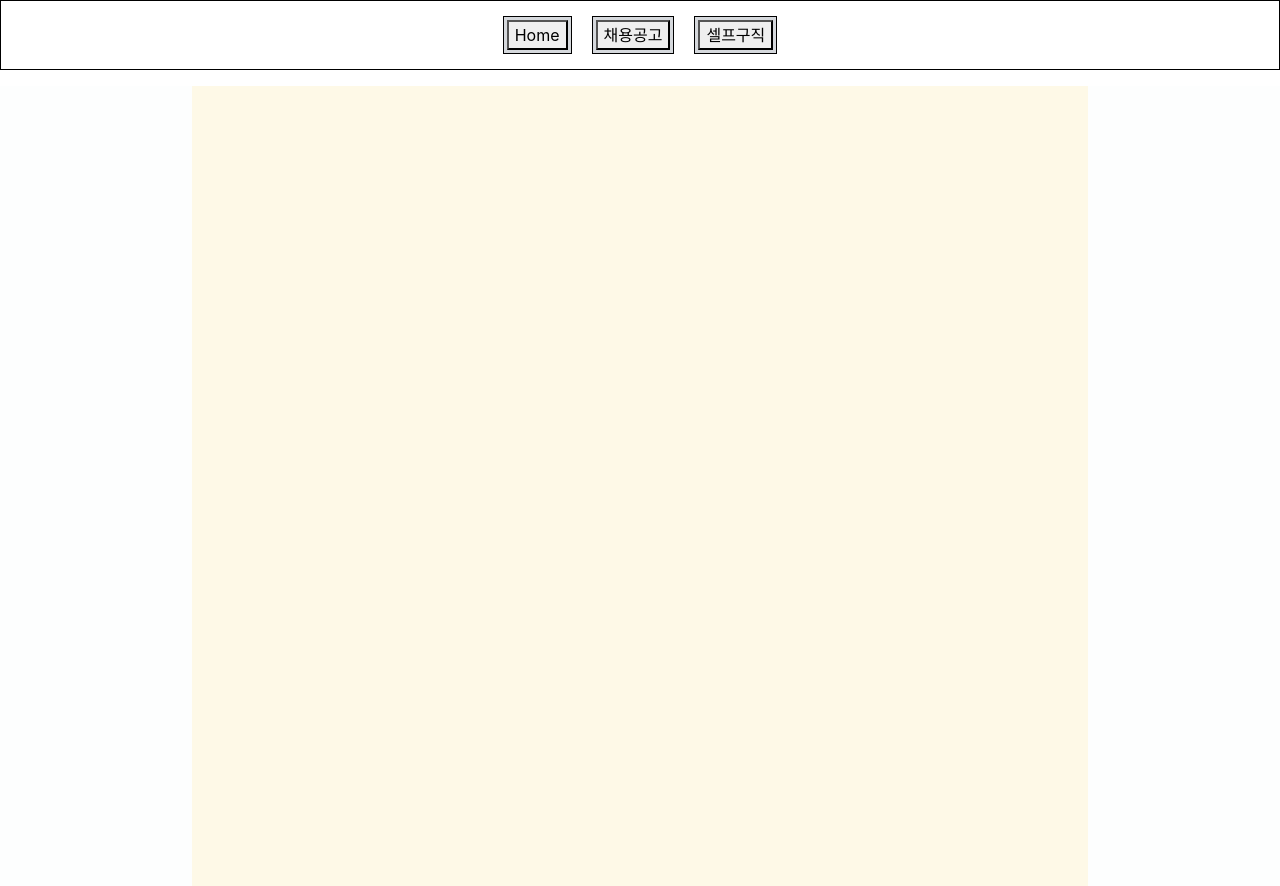
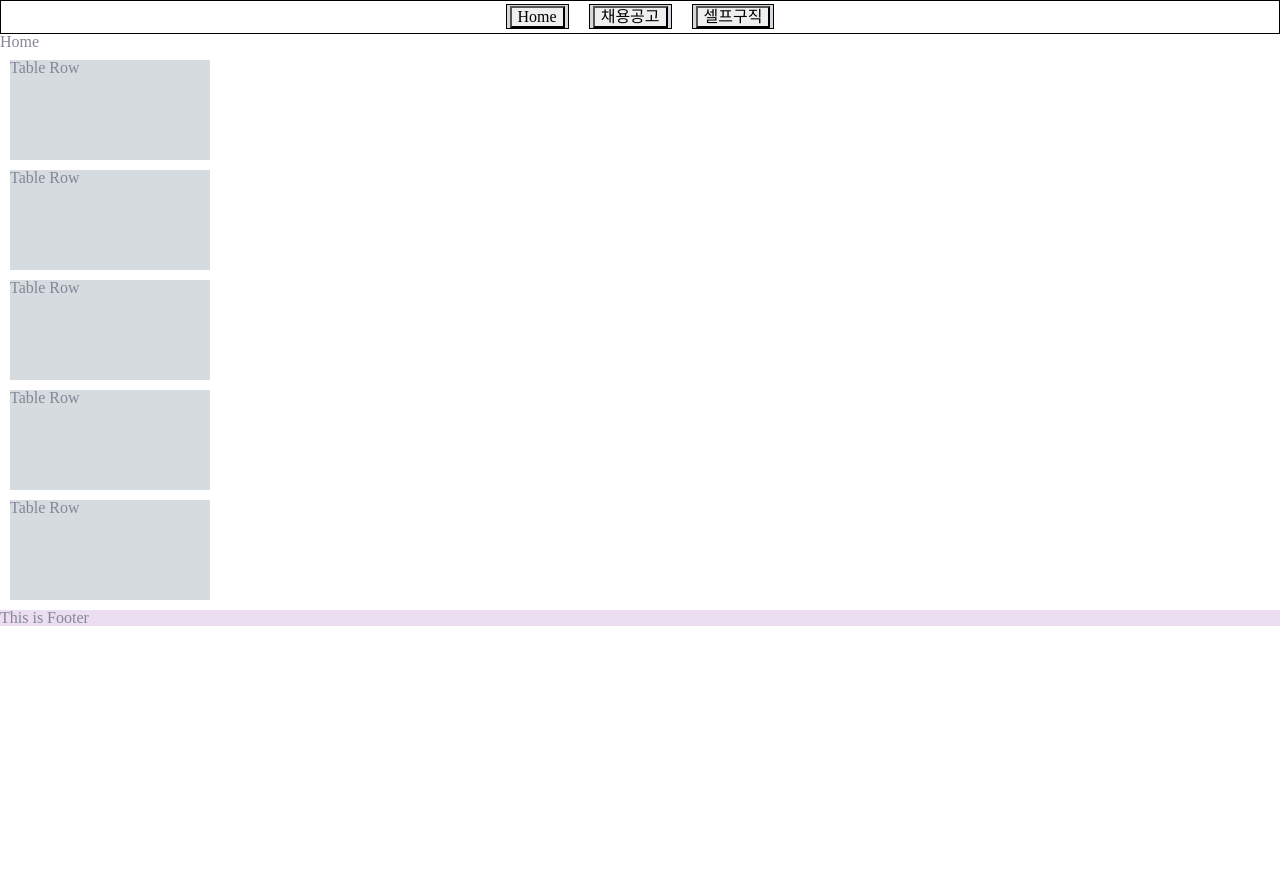
Before and after one commit to dragonsuperf/job-spider, a React app in the folder frontend/: page / in a window 1280 px wide. After the commit the page ends 800 px from the top, so only its background shows below. Built offline with nearby package versions, Linux system fonts and the light colour scheme.

Commit message:
레이아웃 작업중.

```diff
--- a/frontend/public/App.css
+++ b/frontend/public/App.css
@@ -1,3 +1,52 @@
-body > * {
+/* body > * {
     all: unset;
+} */
+
+/* http://meyerweb.com/eric/tools/css/reset/
+   v2.0 | 20110126
+   License: none (public domain)
+*/
+
+html, body, div, span, applet, object, iframe,
+h1, h2, h3, h4, h5, h6, p, blockquote, pre,
+a, abbr, acronym, address, big, cite, code,
+del, dfn, em, img, ins, kbd, q, s, samp,
+small, strike, strong, sub, sup, tt, var,
+b, u, i, center,
+dl, dt, dd, ol, ul, li,
+fieldset, form, label, legend,
+table, caption, tbody, tfoot, thead, tr, th, td,
+article, aside, canvas, details, embed,
+figure, figcaption, footer, header, hgroup,
+menu, nav, output, ruby, section, summary,
+time, mark, audio, video {
+	margin: 0;
+	padding: 0;
+	border: 0;
+	font-size: 100%;
+	font: inherit;
+	vertical-align: baseline;
 }
+/* HTML5 display-role reset for older browsers */
+article, aside, details, figcaption, figure,
+footer, header, hgroup, menu, nav, section {
+	display: block;
+}
+body {
+	line-height: 1;
+}
+ol, ul {
+	list-style: none;
+}
+blockquote, q {
+	quotes: none;
+}
+blockquote:before, blockquote:after,
+q:before, q:after {
+	content: '';
+	content: none;
+}
+table {
+	border-collapse: collapse;
+	border-spacing: 0;
+}
--- a/frontend/public/index.html
+++ b/frontend/public/index.html
@@ -4,7 +4,7 @@
     <meta charset="UTF-8">
     <meta name="viewport" content="width=device-width, initial-scale=1.0">
     <link rel="stylesheet" href="App.css"/>
-    <title>Webpack Plugin Example</title>
+    <title>Job Spider</title>
 </head>
 <body>
     <div id="root"></div>
--- a/frontend/src/App.js
+++ b/frontend/src/App.js
@@ -1,14 +1,9 @@
 import React, { useState, useEffect } from "react";
-// import TopNavbar from "./layouts/navbar";
-import { Container, Button } from "reactstrap";
 import { BrowserRouter, Route, Link, Switch } from "react-router-dom";
-import Router from "./routes/route";
 import styled from "styled-components";
 import Recruit from "./pages/recruit";
 import Introduce from "./pages/introduce";
 import Home from "./pages/home";
-import NavButton from './components/navButton'
-import ContentContainer from './components/contents/contentContainer'
 
 const StyledNavItem = styled.li`
   display: inline;
@@ -16,21 +11,32 @@ const StyledNavItem = styled.li`
   border: 1px solid black;
   margin: 10px;
   padding: 3px;
-`;
+`
 
-const StyledNavbar = styled.ul`
+const StyledNavbar = styled.div`
   display: flex;
   justify-content: center;
   align-items: center;
   list-style-type: none;
   border: 1px solid black;
   padding: 5px;
-`;
+  margin: 0px;
+  position: -webkit-sticky;
+  top: 0;
+`
+
+const StyleFooter = styled.footer`
+  margin: 0px;
+  padding: 10px, 15%, 10px, 15%;
+  background-color: #EBDEF0;
+  bottom: 0;
+`
 
 const Navbar = () => {
   return (
     <>
       <StyledNavbar>
+        <ul>
           <StyledNavItem>
             <Link to="/">
               <button>Home</button>
@@ -46,6 +52,7 @@ const Navbar = () => {
               <button>셀프구직</button>
             </Link>
           </StyledNavItem>
+        </ul>
       </StyledNavbar>
     </>
   );
@@ -63,6 +70,16 @@ const RoutedContent = () => {
   );
 };
 
+const Footer = () => {
+  return (
+    <StyleFooter>
+      <div>
+        <h1>This is Footer</h1>
+      </div>
+    </StyleFooter>
+  )
+}
+
 export const App = (props) => {
   const [content, setContent] = useState(Home);
 
@@ -73,6 +90,7 @@ export const App = (props) => {
         <div>
           <RoutedContent component={content}/>
         </div>
+        <Footer></Footer>
       </BrowserRouter>
     </>
   );
--- a/frontend/src/pages/home.js
+++ b/frontend/src/pages/home.js
@@ -1,17 +1,40 @@
 import React from "react";
 import styled from "styled-components";
-// import { Container, ContentArea } from "../styles/pageStyle";
-import { StyleContainer }  from '../components/containers/container'
 
 const H1 = styled.h1`
-    color: black;
-`
+  color: black;
+  font-size: 50px;
+`;
+
+const TableRow = styled.div`
+  background: #d6dbdf;
+  height: 100px;
+  width: 200px;
+  margin: 10px;
+`;
+
+const Row = () => {
+  return (
+    <li>
+      <TableRow>
+        <p>Table Row</p>
+      </TableRow>
+    </li>
+  );
+};
 
 const Home = (props) => {
   return (
-    <StyleContainer>
-        <H1>This is Home</H1>
-    </StyleContainer>
+    <div>
+      <h1>Home</h1>
+      <ul>
+        <Row/>
+        <Row/>
+        <Row/>
+        <Row/>
+        <Row/>
+      </ul>
+    </div>
   );
 };
 
--- a/frontend/src/styles/pageStyle.js
+++ b/frontend/src/styles/pageStyle.js
@@ -1,21 +1,20 @@
 import styled from 'styled-components'
-import React, { Component } from 'react';
 
 export const Container = styled.div`
-    background: ${props => props.bgColor || '#FDFEFE '};
+    background: ${props => props.bgColor || '#76448A'}; // 보라색
     padding: 0px;
     display: flex;
     justify-content: center;
     align-items: center;
-    position: absolute;
     width: 100%;
-    height: 100%;
+    height: auto;
 `
 
-export const ContentArea = styled(Container)`
+export const ContentArea = styled(Container)` // 살색
     &&& {
         background: #FEF9E7;
         margin: 0px 15% 0px 15%;
         position: static;
+        height: auto;
     }
 `
```
Also changed, not shown: frontend/src/layouts/appLayout.js (added, +11 -0 lines), frontend/src/layouts/container.js (renamed from frontend/src/components/containers/container.js, +4 -3 lines), frontend/src/layouts/content.js (added, +17 -0 lines), frontend/src/layouts/footer.js (added, +8 -0 lines), frontend/src/layouts/header.js (added, +29 -0 lines), frontend/src/layouts/layoutStyle.js (added, +44 -0 lines), frontend/src/pages/index.js (added, +9 -0 lines). Lines whose indentation alone changed are shown as unchanged.
